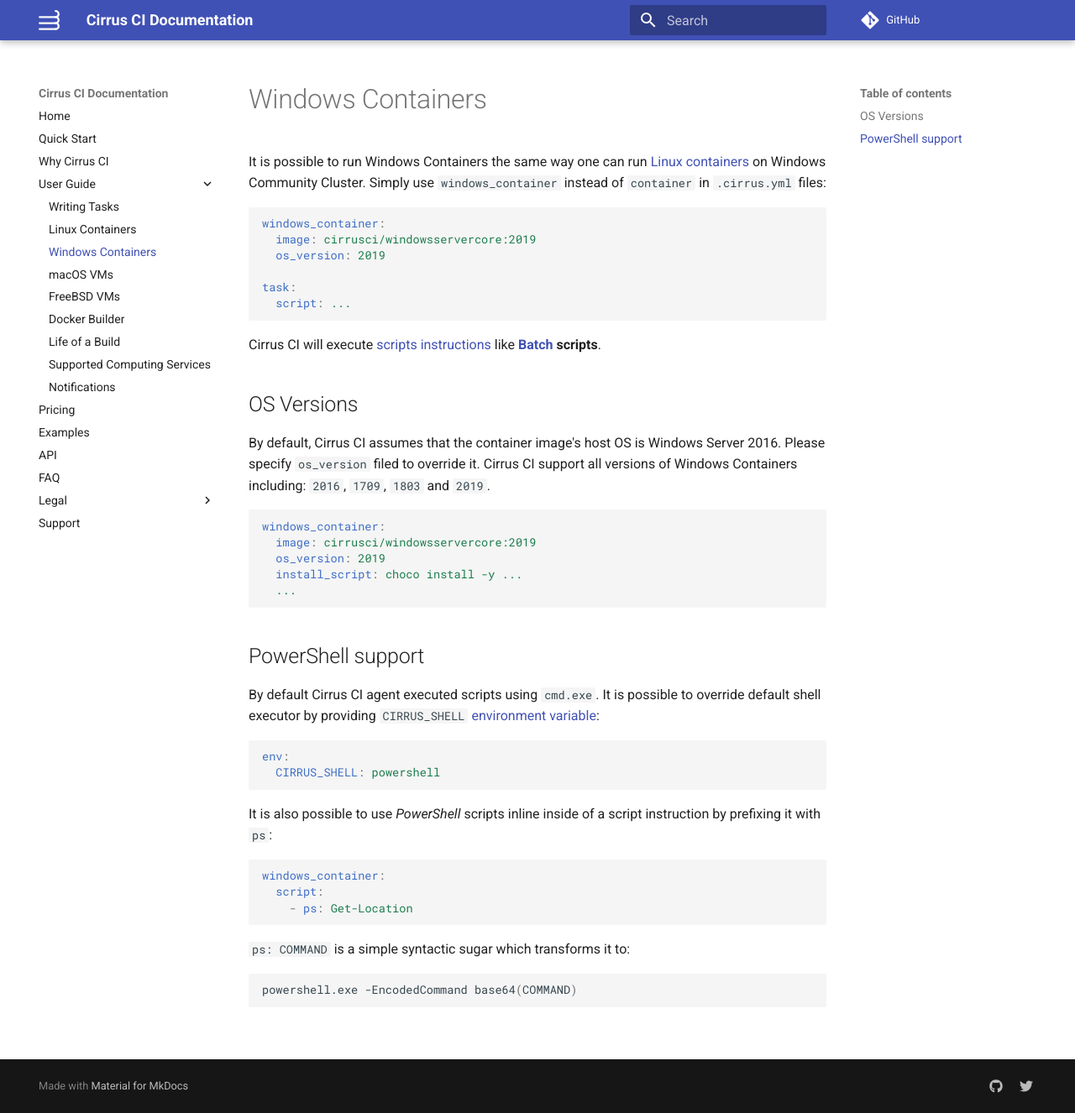
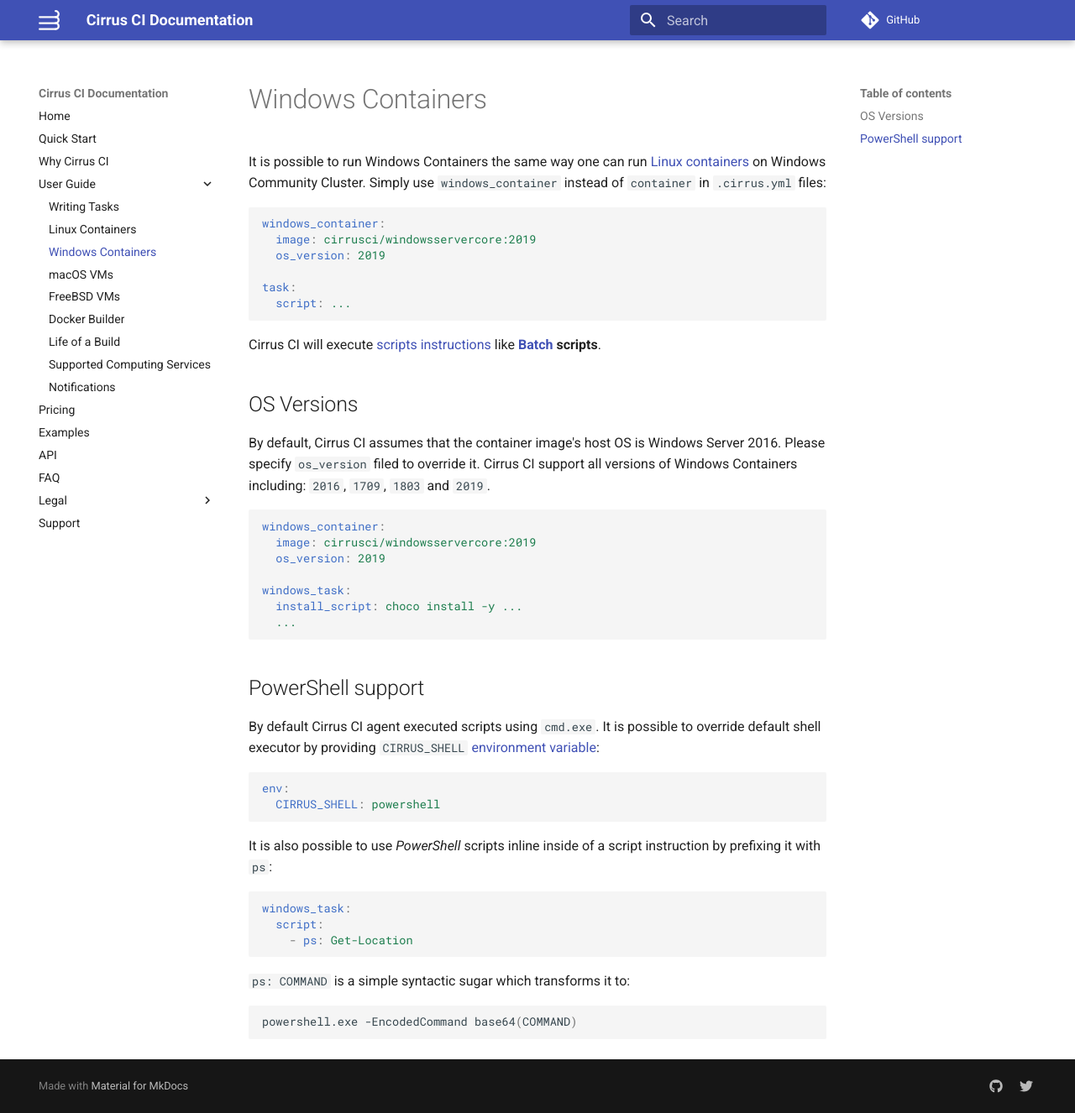
Before and after one commit to cirruslabs/cirrus-ci-docs, an MkDocs documentation site: the page built from docs/guide/windows.md, in a window 1280 px wide and 1326 px high. Shown: the whole window at 84% size. Built offline with MkDocs 1.6.1 and Material for MkDocs 9.7.7, drawn with Linux system fonts in a browser that asks for light colours; comment, search, counter and statistics services are not loaded; part of the change alters nothing that is shown.

````diff
--- a/docs/guide/windows.md
+++ b/docs/guide/windows.md
@@ -23,6 +23,8 @@ filed to override it. Cirrus CI support all versions of Windows Containers inclu
 windows_container:
   image: cirrusci/windowsservercore:2019
   os_version: 2019
+
+windows_task:
   install_script: choco install -y ...
   ...
 ```
@@ -40,7 +42,7 @@ env:
 It is also possible to use *PowerShell* scripts inline inside of a script instruction by prefixing it with `ps`:
 
 ```yaml
-windows_container:
+windows_task:
   script:
     - ps: Get-Location
 ```
````
